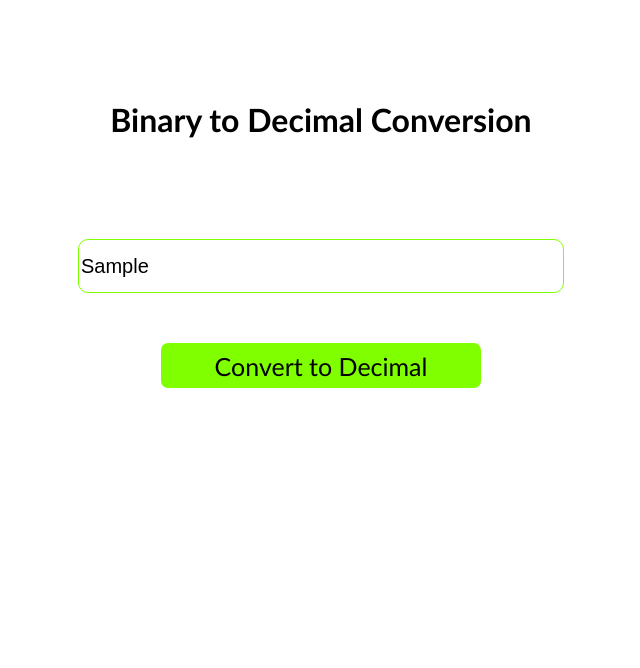
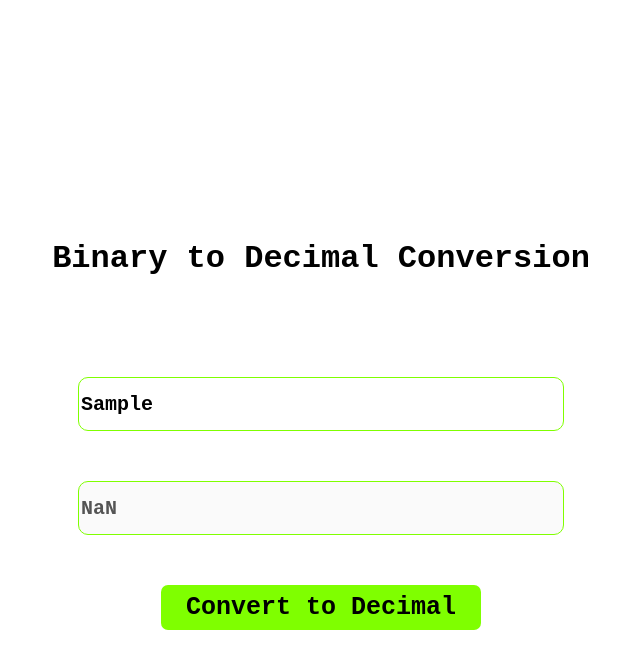
Before and after one commit to DannieBabz/Bin2Dec, a plain HTML site: page index.html in a window 1280 px wide. Both pictures are taken after typing "Sample" into the empty fields and a click on the button "Convert to Decimal". Shown: the whole page, without its empty margins (319-959 px from the left). Drawn offline with Linux system fonts and the light colour scheme.

Commit message:
[implement Bin2Dec]

```diff
--- a/index.html
+++ b/index.html
@@ -12,7 +12,9 @@
 
 
         <input type="text" name="" id="bin" placeholder="Enter 0s and 1s"><br>
-            <button type="submit" id="convert">Convert to Decimal</button>
+        <span id="error">Invalid Binary! Enter only 0's and 1's!</span>
+        <input type="text" name="" id="conv" disabled><br>
+        <button type="submit" id="convert">Convert to Decimal</button>
 
 <script src="script.js">
 
--- a/script.js
+++ b/script.js
@@ -1,12 +1,15 @@
 // select
 let binInput = document.getElementById("bin");
+const error = document.getElementById("error");
 
 binInput.addEventListener("keyup", function(e){
     let binSplit = binInput.value.split('')
 
     binSplit.forEach((item) => {
         if(item < 0 || item > 1 || item == null || item === NaN){
-            alert('Input only Zeros and Ones!');
+            error.style.cssText += 'color:red;font-size:15px;display:block;padding-top:10px;'
+        } else{
+            error.style.cssText += 'color:red;font-size:12px;display:none;'
         }
 
     });
@@ -17,15 +20,18 @@ let convert = document.getElementById("convert");
 convert.addEventListener("click", function() {
 
     //array
-    const binInt = parseInt(binInput.value, 2)
-    let binSplit = ( binInt.split(''));
+
+    let binSplit = ( binInput.value.split('').reverse());
     let count = 0;
 
 
     for (let index = 0; index < binSplit.length ; index++) {
-        count += Math.pow(binSplit[index] * 2, index);
-        console.log(count);
+        count += ((2 ** index) * binSplit[index]);
+
+
+
     }
+document.getElementById("conv").value = count;
 
 
 });
--- a/style.css
+++ b/style.css
@@ -1,10 +1,15 @@
+*{
+    font-family: 'Courier New', Courier, monospace;
+}
 h1{
     text-align: center;
-    font-family: 'Trebuchet MS', 'Lucida Sans Unicode', 'Lucida Grande', 'Lucida Sans', Arial, sans-serif;
+    font-family: 'Courier New', Courier, monospace;
     margin: 100px 50px;
 }
 body{
     text-align: center;
+    margin: 15rem;
+    font-family: 'Courier New', Courier, monospace;
 
 }
 input{
@@ -13,11 +18,15 @@ input{
     font-size: 20px;
     border-radius: 10px;
     border: 1px solid chartreuse;
-
+    font-weight: 800;
 
 }
+#conv {
+    margin-top: 50px;
+
+}
+
 button{
-    font-family: 'Gill Sans', 'Gill Sans MT', Calibri, 'Trebuchet MS', sans-serif;
     height: 45px;
     width: 20rem;
     margin-top: 50px;
@@ -27,9 +36,17 @@ button{
     background-color: chartreuse;
     font-size: 25px;
     transition: 1ms;
+    font-weight: 800;
 }
 button:hover{
     background-color: forestgreen;
     color: white;
     transition: 1s;
 }
+button:focus{
+    border: none;
+}
+#error{
+    display: none;
+    height: 30px;
+}
```
